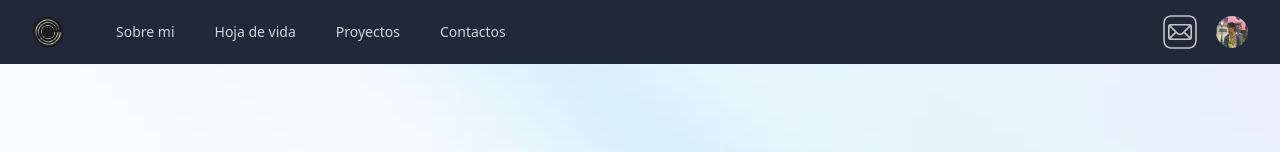
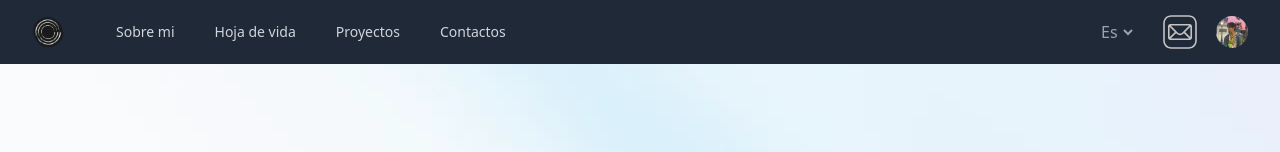
Before and after one commit to lororock/portafolio-vue, a Vue app: page / in a window 1280 px wide. Shown: the top 152 px of the page. Built offline with nearby package versions, Linux system fonts and the light colour scheme.

Commit message:
change of languages

```diff
--- a/src/components/Navbar.vue
+++ b/src/components/Navbar.vue
@@ -60,6 +60,13 @@ const actualizarVisualizar2 = (valor) => {
             </div>
             <div class="hidden md:block">
               <div class="ml-4 flex items-center md:ml-6">
+                <select
+                  class="rounded-full bg-gray-800 text-gray-400 hover:text-white mr-5"
+                  v-model="$i18n.locale"
+                >
+                  <option value="es">Es</option>
+                  <option value="en">En</option>
+                </select>
                 <button
                   @click="actualizarVisualizar2(true)"
                   class="rounded-full bg-gray-800 p-1 text-gray-400 hover:text-white focus:outline-none focus:ring-2 focus:ring-white focus:ring-offset-2 focus:ring-offset-gray-800"
@@ -153,6 +160,13 @@ const actualizarVisualizar2 = (valor) => {
             </div>
             <div class="-mr-2 flex md:hidden">
               <!-- Mobile menu button -->
+              <select
+                class="rounded-full bg-gray-800 text-gray-400 hover:text-white mr-5"
+                v-model="$i18n.locale"
+              >
+                <option value="es">Es</option>
+                <option value="en">En</option>
+              </select>
               <button
                 type="button"
                 class="inline-flex items-center justify-center rounded-md bg-gray-800 p-2 text-gray-400 hover:bg-gray-700 hover:text-white focus:outline-none focus:ring-2 focus:ring-white focus:ring-offset-2 focus:ring-offset-gray-800"
```
Also changed, not shown: public/en-flag.png (added), public/es-flag.png (added).
